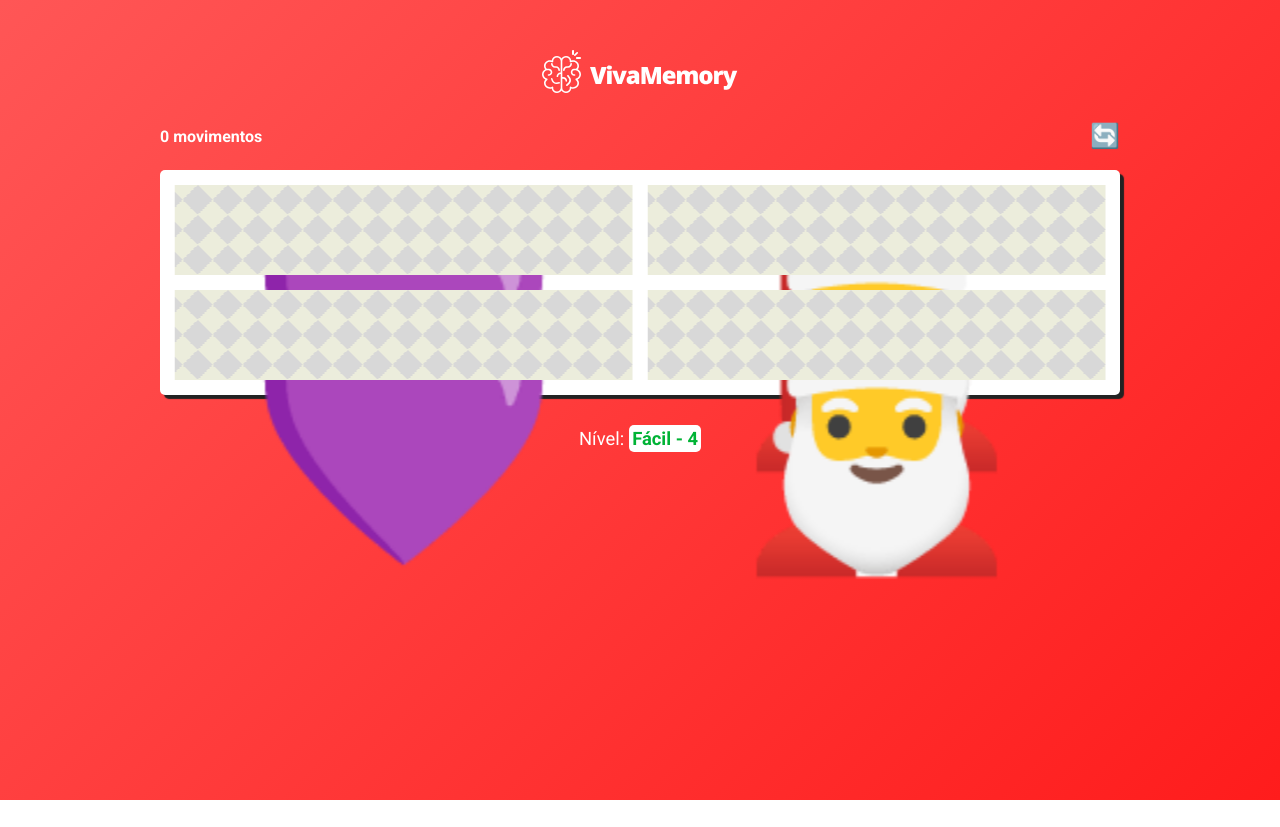
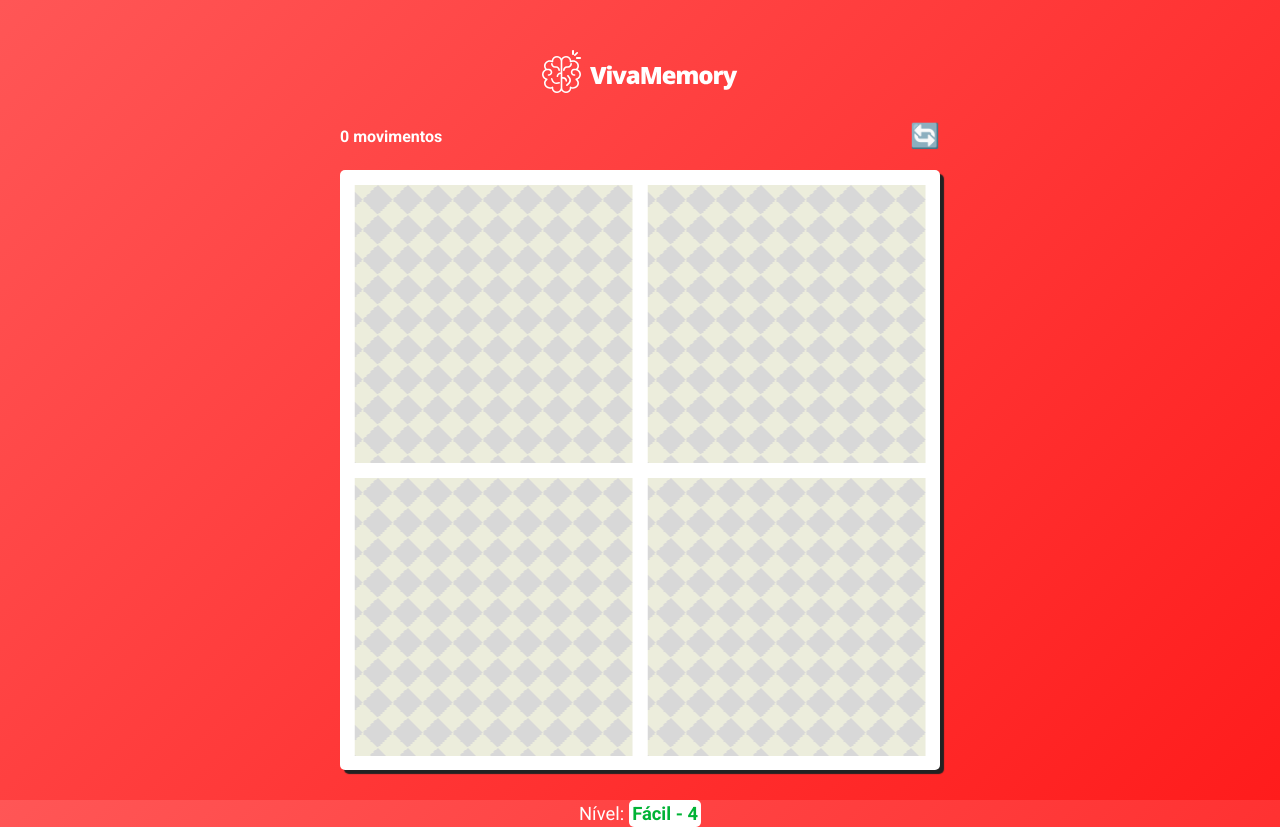
Before and after one commit to rarysson/VivaMemory, a Vue app: page / in a window 1280 px wide. Both pictures are taken after a click on the button "👶 Fácil". Before the commit the page ends 800 px from the top, so only its background shows below. Built offline with nearby package versions, Linux system fonts and the light colour scheme.

Commit message:
fix: Ajustado app para desktop

```diff
--- a/src/components/Card.vue
+++ b/src/components/Card.vue
@@ -64,22 +64,30 @@
 
     const cardRef = ref<HTMLDivElement>();
     const cardFontSize = ref<string>("100px");
+    const hasResizeObserver = !!ResizeObserver;
 
-    const resizeObserver = new ResizeObserver(function (entries) {
-      const rect = entries[0].contentRect;
+    const resizeObserver = hasResizeObserver
+      ? new ResizeObserver(function (entries) {
+          const rect = entries[0].contentRect;
 
-      cardFontSize.value = `${(rect.width * 0.55).toFixed(2)}px`;
-    });
+          cardFontSize.value = `${(rect.width * 0.55).toFixed(2)}px`;
+        })
+      : null;
 
     onMounted(() => {
       cardFontSize.value = `${(cardRef.value!.offsetWidth * 0.55).toFixed(
         2
       )}px`;
-      resizeObserver.observe(cardRef.value!);
+
+      if (resizeObserver) {
+        resizeObserver.observe(cardRef.value!);
+      }
     });
 
     onBeforeUnmount(() => {
-      resizeObserver.unobserve(cardRef.value!);
+      if (resizeObserver) {
+        resizeObserver.unobserve(cardRef.value!);
+      }
     });
 
     return {
--- a/src/components/Level.vue
+++ b/src/components/Level.vue
@@ -238,6 +238,9 @@
 }
 
 main {
+  max-width: 600px;
+  margin: 0 auto;
+
   .level-info {
     display: flex;
     justify-content: space-between;
@@ -258,7 +261,9 @@
 
   .cards-container {
     width: 100%;
-    height: 225px;
+    height: 75vmin;
+    min-height: 225px;
+    max-height: 600px;
     padding: 15px;
     background-color: $color-white;
     border-radius: 5px;
```
Also changed, not shown: 1 other file (tests, documents, lock files or other folders).
